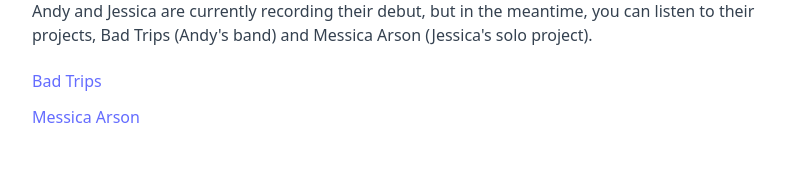
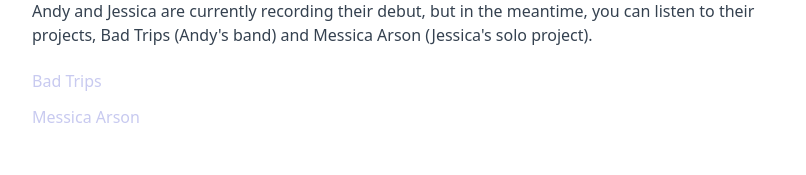
Before and after one commit to JessicaGarson/comforters-site, a React (Vite) app: page / in a window 1280 px wide. Shown: the part 777-952 px from the top of the page, without its empty margins (228-1034 px from the left). Built offline with nearby package versions, Linux system fonts and the light colour scheme.

Commit message:
Changing colors

```diff
--- a/src/index.css
+++ b/src/index.css
@@ -7,8 +7,8 @@
 
   --bg: #ffffff;
   --fg: #111111;
-  --link: #646cff;
-  --link-hover: #535bf2;
+  --link: #c8caf0;
+  --link-hover: #c8caf0;
 
   font-synthesis: none;
   text-rendering: optimizeLegibility;
@@ -18,10 +18,10 @@
 
 @media (prefers-color-scheme: dark) {
   :root {
-    --bg: #121212; /* neutral dark, not brown */
-    --fg: rgba(255, 255, 255, 0.9);
-    --link: #8c92ff;
-    --link-hover: #a5aaff;
+    --bg: #121212;
+    --fg: rgb(255, 255, 255);
+    --link: #c8caf0;
+    --link-hover: #c8caf0;
   }
 }
 
```
